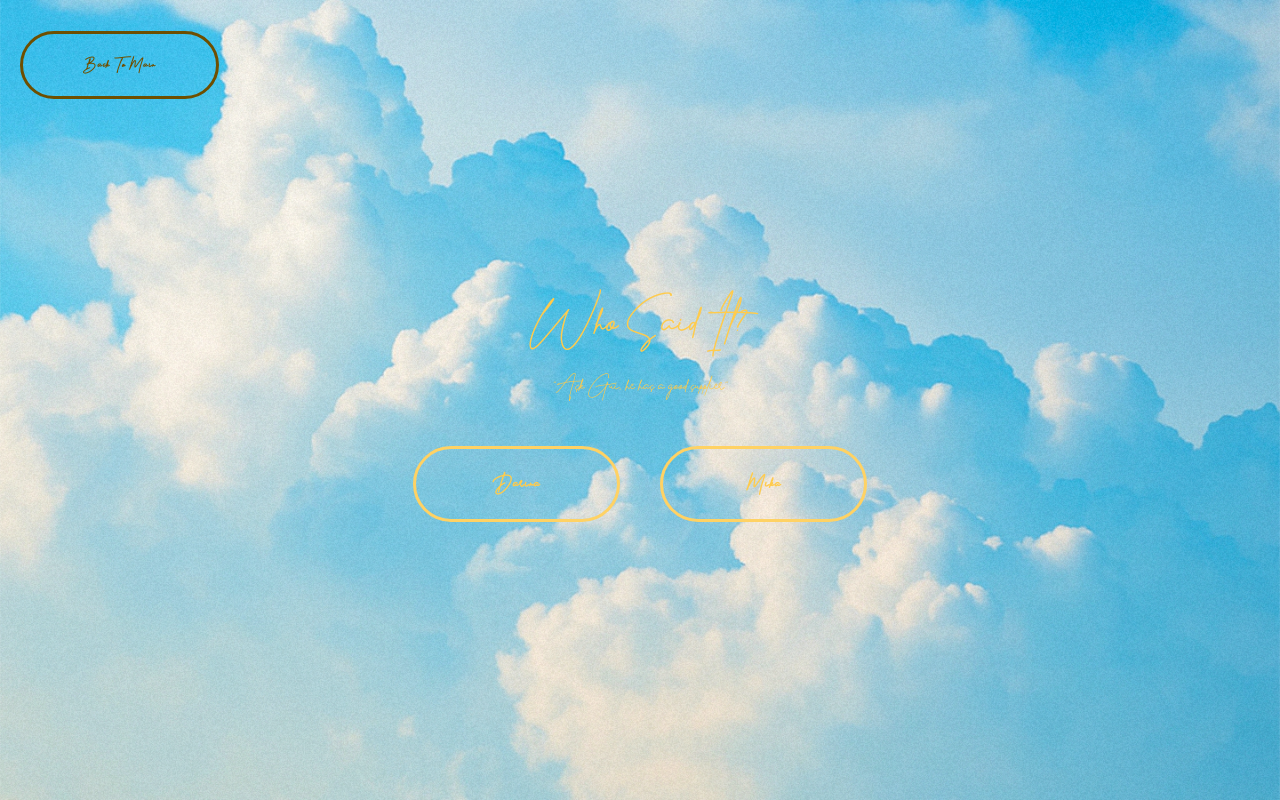
After one commit to ZloyBublik/Darina_Present, a Flask app: page /whosaidit in a window 1280 px wide. The commit adds this page. Run offline with Flask 3, Linux system fonts and the light colour scheme.

Commit message:
All new stuff: 1. Added who said it game 2. Changed todays msg 3. Added new page

```diff
--- a/main.py
+++ b/main.py
@@ -10,6 +10,10 @@ def home():
     else:
         return render_template("index.html")
 
+@app.route("/whosaidit")
+def whosaidit():
+    return render_template("whosaidit.html")
+
 if __name__ == "__main__":
     #port = int(os.environ.get("PORT", 5000))  # Use Render's assigned port
     #app.run(host="0.0.0.0", port=port, debug=True)
--- /dev/null
+++ b/static/mika.txt
@@ -0,0 +1,8 @@
+Nahh, Im not gonna sell my child
+and I get to rant about something I am not really that passionate about
+As usual I'm probably gonna be coding some weird shit
+Ask Gui, he has a good supplier
+Why what, why yellow
+Guess I owe you one 🫶
+But that does technically make her a slave
+Love you
--- a/templates/index.html
+++ b/templates/index.html
@@ -103,6 +103,8 @@
 <body>
   <div class = "topbar" >
     <button> Click Me! ❤︎ </button>
+    <button onclick="window.location.href='whosaidit'"> Play a game </button>
+
   </div>
   <div class="container">
     <div id="message">Please wait...</div>
@@ -144,7 +146,7 @@
     const now = new Date();
     const hours = now.getHours();          // 0–23
 
-    if (hours >= 23 || hours < 6) {        // from 20:00 to 05:59 → night background
+    if (hours >= 20 || hours < 6) {        // from 20:00 to 05:59 → night background
         document.body.style.backgroundImage = "url('/static/night_bg.png')";
         document.body.style.color = "#abbabd";
         document.querySelectorAll('hr').forEach(hr => {
@@ -184,7 +186,7 @@
     heart.addEventListener('animationend', () => heart.remove());
   });
 
-  const messages = ["Love you.. but really - yes I do :)", "Enjoy your time with Zoe <3", "Please paint on my hands more - I love it (and fine maybe I don't show it but I really do)", "Hm. I might hug you today", "How do you always look so good? Really though, how?", "Hope you like the musical :) I'll try to find you before the show",
+  const messages = ["Love you.. but really - yes I do :)", "Pls get better <3", "Please paint on my hands more - I love it (and fine maybe I don't show it but I really do)", "Hm. I might hug you today", "How do you always look so good? Really though, how?", "Hope you like the musical :) I'll try to find you before the show",
     "Last day of school yayy!! Please video call me on the holidays, I'll miss seeing you :( ❤︎"];
   const day = new Date().getDate();
   document.getElementById("wish").textContent = messages[day-12];
--- /dev/null
+++ b/templates/whosaidit.html
@@ -0,0 +1,302 @@
+<!DOCTYPE html>
+<html lang="en">
+<head>
+  <meta charset="UTF-8">
+  <link rel="stylesheet" href="https://www.w3schools.com/w3css/5/w3.css">
+  <link rel="icon" type="image/x-icon" href="/static/icon.ico">
+  <title><3</title>
+  <style>
+    @font-face {
+      font-family: 'Fancy';
+      src: url('fonts/fancy.ttf') format('truetype');
+    }
+    :root {
+      --heart-color: #FFFFFF;   /* default = day */
+    }
+    body {
+      margin: 0;
+      height: 100vh;
+      background-image: url('/static/background.png');
+      background-size: cover;
+      background-position: center;
+      background-repeat: no-repeat;
+
+      font-family: 'Fancy', cursive;
+      color: #ffcb4c;
+
+      display: flex;
+      justify-content: center;
+      align-items: center;
+      font-size: 4rem;
+    }
+
+    .container {
+      text-align: center; /* center all content inside */
+    }
+
+    div.options {
+      width:100%;
+      overflow:auto;
+    }
+
+    div.options div {
+      width:90%;
+      float:left;
+    }
+
+    hr {
+      width: 50%;          /* smaller line */
+      margin: 20px auto;   /* center it */
+      border: 1px solid #ffcb4c;
+      opacity: 0.7;
+    }
+
+    .topbar {
+      position: fixed;           /* or use "sticky" if you want it to scroll then stick */
+      top: 0;
+      left: 0;
+      width: 100%;
+      height: 130px;
+      display: flex;
+      align-items: center;
+      justify-content: space-between;
+      padding: 0 20px;
+      z-index: 1000;             /* keeps it above other content */
+      box-sizing: border-box;
+    }
+
+    button {
+      display: inline-flex;
+      align-items: center;
+      justify-content: center;
+      padding: 20px 60px;              /* adjust padding to make it wider/shorter */
+
+      font-size: 15px;
+      font-weight: 900;                /* extra bold */
+      letter-spacing: 1px;
+      color: #abbabd;                  /* gold-yellow text */
+      background: transparent;
+      border: 3px solid #abbabd;       /* thick yellow border */
+      border-radius: 50px;             /* pill shape */
+      cursor: pointer;
+      transition: all 0.25s ease;
+      white-space: nowrap;
+    }
+    button:hover {
+      box-shadow:
+        0 0 20px #abbabd,
+        0 0 40px #abbabd,
+        0 0 70px rgb(171, 186, 189);
+      transform: translateY(-3px);
+    }
+
+    .options {
+      display: flex;
+      justify-content: center;
+      gap: 40px;              /* space between the two options */
+      margin-top: 40px;
+    }
+
+    .option-btn {
+      display: inline-flex;
+      align-items: center;
+      justify-content: center;
+      padding: 20px 80px;     /* bigger clickable area */
+      font-size: 20px;
+      font-weight: 900;
+      letter-spacing: 1px;
+      color: #ffcb4c;
+      background: transparent;
+      border: 3px solid #ffd264;
+      border-radius: 50px;
+      cursor: pointer;
+      transition: all 0.25s ease;
+      min-width: 200px;
+    }
+
+    .option-btn:hover {
+      transform: translateY(-3px);
+      color: #ffffff;
+      cursor: pointer;
+    }
+
+  </style>
+</head>
+
+<body>
+  <div class = "topbar" >
+    <button onclick="window.location.href='/'"> Back To Main </button>
+  </div>
+  <div class="container">
+    <div class="heading-text"> Who Said It? </div>
+    <div class="main-game">
+      <div class="message-1" id="demo", style="max-width: 50vw; font-size: 25px"> </div>
+      <div class="options">
+        <div class="option-btn" id="darina-btn">Darina</div>
+        <div class="option-btn" id="mika-btn">Mika</div>
+      </div>
+    </div>
+  </div>
+
+
+<script>
+
+  function updateBackground() {
+    const now = new Date();
+    const hours = now.getHours();          // 0–23
+
+    if (hours >= 23 || hours < 6) {        // from 20:00 to 05:59 → night background
+        document.body.style.backgroundImage = "url('/static/night_bg.png')";
+        document.body.style.color = "#abbabd";
+        document.querySelectorAll('hr').forEach(hr => {
+            hr.style.borderColor = '#abbabd';     // or a darker pink for night if you prefer
+            hr.style.opacity = '0.9';
+        });
+        document.documentElement.style.setProperty('--heart-color', "#abbabd");
+
+    } else {                               // day background
+        document.body.style.backgroundImage = "url('/static/background.png')";
+        document.body.style.color = "#ffcb4c";
+        document.querySelectorAll('hr').forEach(hr => {
+            hr.style.borderColor = '#ffcb4c';     // or a darker pink for night if you prefer
+            hr.style.opacity = '0.9';
+        });
+        document.querySelectorAll("button").forEach(button => {
+          button.style.color = "#6e4f00"
+          button.style.border = "3px solid #6e4f00"
+        });
+        document.documentElement.style.setProperty('--heart-color', "#ffcb4c");
+
+    }
+  }
+
+  const people = [
+  { name: "Darina", file: "/static/darina.txt" },
+  { name: "Mika",   file: "/static/mika.txt" }
+];
+
+// Function to load and display a random message
+
+  var i = 0;
+  var txt = 'Lorem ipsum dummy text blabla.';
+  var speed = 55;
+  var ans = "";
+
+  function typeWriter() {
+    if (i < txt.length) {
+      document.getElementById("demo").innerHTML += txt.charAt(i);
+      i++;
+      setTimeout(typeWriter, speed);
+    }
+  }
+
+  const darinaButton = document.getElementById('darina-btn');
+  const mikaButton = document.getElementById('mika-btn');
+
+  darinaButton.addEventListener('click', function() {
+    if (ans == "Darina") {
+      document.getElementById("darina-btn").style.color = "#9aff81"
+      document.getElementById("darina-btn").style.borderColor = "#9aff81"
+      document.getElementById("mika-btn").style.color = "#ff8181"
+      document.getElementById("mika-btn").style.borderColor = "#ff8181"
+      setTimeout(function(){
+        location.reload();
+      }, 1000);
+
+
+    } else {
+      if (txt == '"Love you"') {
+        document.getElementById("mika-btn").style.color = "#9aff81"
+        document.getElementById("mika-btn").style.borderColor = "#9aff81"
+        document.getElementById("darina-btn").style.color = "#9aff81"
+        document.getElementById("darina-btn").style.borderColor = "#9aff81"
+        setTimeout(function () {
+          location.reload();
+        }, 1500);
+      } else {
+        document.getElementById("darina-btn").style.color = "#ff8181"
+        document.getElementById("darina-btn").style.borderColor = "#ff8181"
+        document.getElementById("mika-btn").style.color = "#9aff81"
+        document.getElementById("mika-btn").style.borderColor = "#9aff81"
+        setTimeout(function () {
+          location.reload();
+        }, 1000);
+      }
+    }
+  });
+
+  mikaButton.addEventListener('click', function() {
+    if (ans == "Mika") {
+      if (txt == '"Love you"') {
+        document.getElementById("mika-btn").style.color = "#9aff81"
+        document.getElementById("mika-btn").style.borderColor = "#9aff81"
+        document.getElementById("darina-btn").style.color = "#9aff81"
+        document.getElementById("darina-btn").style.borderColor = "#9aff81"
+        setTimeout(function () {
+          location.reload();
+        }, 1500);
+      } else {
+        document.getElementById("mika-btn").style.color = "#9aff81"
+        document.getElementById("mika-btn").style.borderColor = "#9aff81"
+        document.getElementById("darina-btn").style.color = "#ff8181"
+        document.getElementById("darina-btn").style.borderColor = "#ff8181"
+        setTimeout(function () {
+          location.reload();
+        }, 1000);
+      }
+    } else {
+      document.getElementById("mika-btn").style.color = "#ff8181"
+      document.getElementById("mika-btn").style.borderColor = "#ff8181"
+      document.getElementById("darina-btn").style.color = "#9aff81"
+      document.getElementById("darina-btn").style.borderColor = "#9aff81"
+      setTimeout(function(){
+        location.reload();
+      }, 1000);
+
+    }
+  });
+  async function loadRandomMessage() {
+    // 1. Randomly choose a person
+    const person = people[Math.floor(Math.random() * people.length)];
+    ans = person.name;
+
+    try {
+      // 2. Fetch the text file
+      const response = await fetch(person.file);
+      if (!response.ok) throw new Error("File not found");
+
+      const text = await response.text();
+
+      // 3. Split into lines and filter out empty ones
+      const lines = text.split('\n').map(line => line.trim()).filter(line => line.length > 0);
+
+      if (lines.length === 0) {
+        document.querySelector('.message-1').textContent = "No messages found 😔";
+        return;
+      }
+
+      // 4. Pick a random message
+      const randomMessage = lines[Math.floor(Math.random() * lines.length)];
+
+      // 5. Display it
+      txt = `"${randomMessage}"`;
+
+      typeWriter()
+
+      // Optional: also show who said it (you can remove this if you don't want hints)
+      // document.querySelector('.heading-text').textContent = `Who Said It? (${person.name})`;
+
+    } catch (error) {
+      document.querySelector('.message-1').textContent = "Error loading message 😢";
+      console.error(error);
+    }
+  }
+
+
+  window.addEventListener('load', loadRandomMessage);
+  setInterval(updateBackground, 60000);
+  updateBackground();
+</script>
+
+</body>
+</html>
```
Also changed, not shown: static/darina.txt (added, +12 -0 lines).
